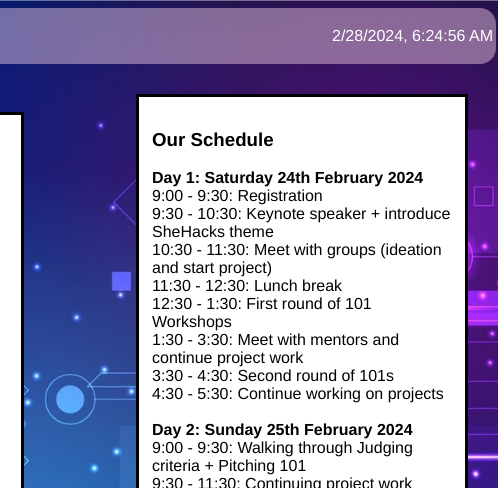
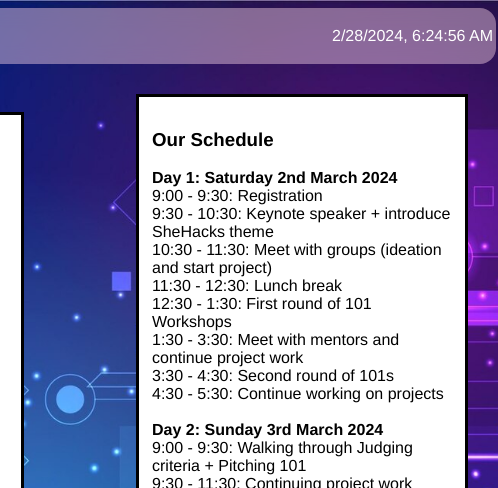
Before and after one commit to shehacksbygirlsintech/Shehackswebsite, a plain HTML site: page index.html in a window 1280 px wide. Shown: the top 488 px of the page, 782-1280 px from the left. Drawn offline with Linux system fonts and the light colour scheme.

Commit message:
fixing event schedule

```diff
--- a/index.html
+++ b/index.html
@@ -51,7 +51,7 @@
         Our Schedule
       </h3>
       <p>
-          <b> Day 1: Saturday 24th February 2024</b> <br>
+          <b> Day 1: Saturday 2nd March 2024</b> <br>
         9:00 - 9:30:    Registration <br>
         9:30 - 10:30:   Keynote speaker + introduce SheHacks theme  <br>
         10:30 - 11:30:   Meet with groups (ideation and start project)  <br>
@@ -61,7 +61,7 @@
         3:30 - 4:30:    Second round of 101s <br>
         4:30 - 5:30:  Continue working on projects  <br>
         <br>
-        <b> Day 2: Sunday 25th February 2024</b> <br>
+        <b> Day 2: Sunday 3rd March 2024</b> <br>
         9:00 - 9:30:   Walking through Judging criteria + Pitching 101 <br>
         9:30 - 11:30:   Continuing project work <br> 11:30 - 12:30:   Lunch break <br> 12:30 - 2:00:   Continuing project work <br> 2:00 - 4:00  Pitching (3 minute pitch followed by 2 minute Q+A) <br> 4:00 - 4:45:    Finalists pitching  <br> 4:45 - 5:15:    Winners announced, event concluded
 
```
